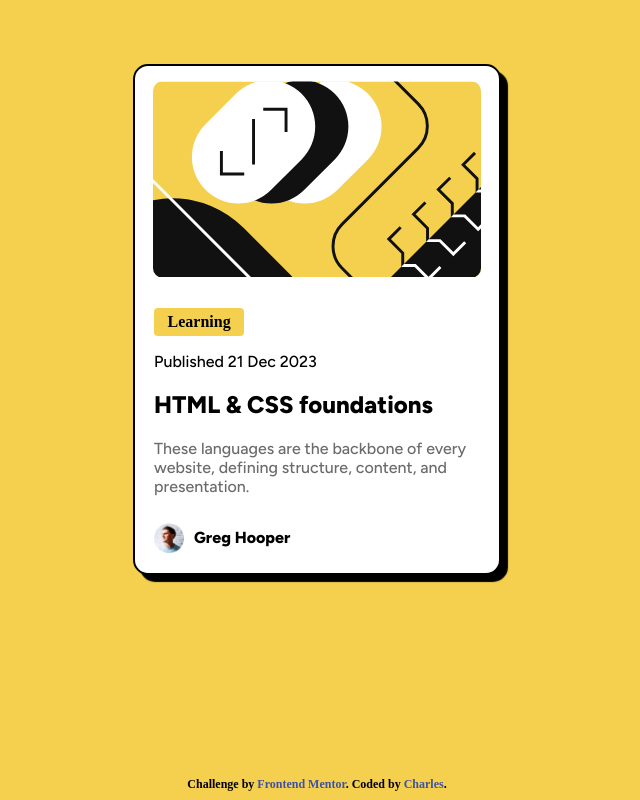
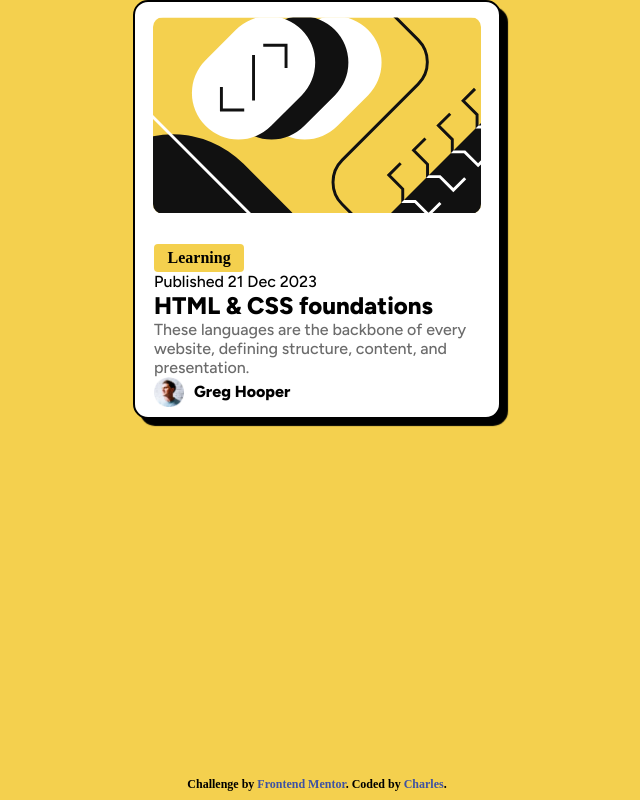
Before and after one commit to Ghost-Writer-2/Blog-preview, a plain HTML site: page index.html in a window 1280 px wide. Shown: the whole page, without its empty margins (323-963 px from the left). Drawn offline with Linux system fonts and the light colour scheme.

Commit message:
Update style.css
Removed unnecessary margin and padding
Added a height property to the body

```diff
--- a/style.css
+++ b/style.css
@@ -2,6 +2,8 @@
 
 * {
   box-sizing: border-box;
+  margin: 0;
+  padding: 0;
 }
 
 
@@ -12,6 +14,7 @@ body {
   justify-content: center;
   align-items: center;
   background-color: hsl(47, 88%, 63%);
+  height: 100%;
 }
 
 p {
@@ -40,7 +43,6 @@ h2 {
   background-color: hsl(0, 0%, 100%);
   max-width: 23rem;
   height: auto;
-  margin-top: 7vh;
   padding-top: 15px;
   border-radius: 15px;
   border: 2px solid  #000;
```
